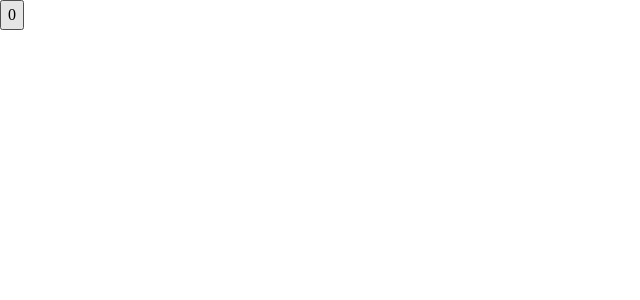
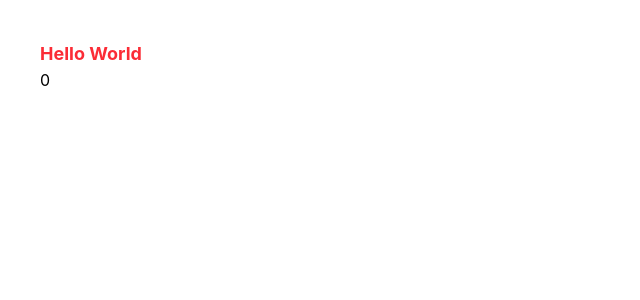
Before and after one commit to alexander050211/yellow-headed-blackbird-frontend, a React (Vite) app: page / in a window 1280 px wide. Shown: the top 300 px of the page, without its empty margins (0-640 px from the left). Built offline with nearby package versions, Linux system fonts and the light colour scheme.

Commit message:
tailwindcss lux mea

```diff
--- a/package.json
+++ b/package.json
@@ -15,8 +15,10 @@
     "check-all": "yarn types:check && yarn format:check && yarn lint:check && yarn unused:check"
   },
   "dependencies": {
+    "@tailwindcss/vite": "4.1.6",
     "react": "18.3.1",
-    "react-dom": "18.3.1"
+    "react-dom": "18.3.1",
+    "tailwindcss": "4.1.6"
   },
   "devDependencies": {
     "@types/node": "22.7.5",
--- a/src/App.tsx
+++ b/src/App.tsx
@@ -5,5 +5,10 @@ import { useReducer } from 'react';
 export const App = () => {
   const [count, increment] = useReducer((c: number) => c + 1, 0);
 
-  return <button onClick={increment}>{count}</button>;
+  return (
+    <div className="p-10">
+      <div className="text-red-500 font-bold text-lg">Hello World</div>
+      <button onClick={increment}>{count}</button>
+    </div>
+  );
 };
--- a/src/reset.css
+++ b/src/reset.css
@@ -2,6 +2,9 @@
   Josh's Custom CSS Reset
   https://www.joshwcomeau.com/css/custom-css-reset/
 */
+
+@import 'tailwindcss';
+
 *,
 *::before,
 *::after {
--- a/vite.config.ts
+++ b/vite.config.ts
@@ -1,7 +1,9 @@
 import react from '@vitejs/plugin-react-swc';
 import { defineConfig } from 'vite';
 
+import tailwindcss from '@tailwindcss/vite';
+
 // https://vitejs.dev/config/
 export default defineConfig({
-  plugins: [react()],
+  plugins: [react(), tailwindcss()],
 });
```
Also changed, not shown: 1 other file (tests, documents, lock files or other folders).
